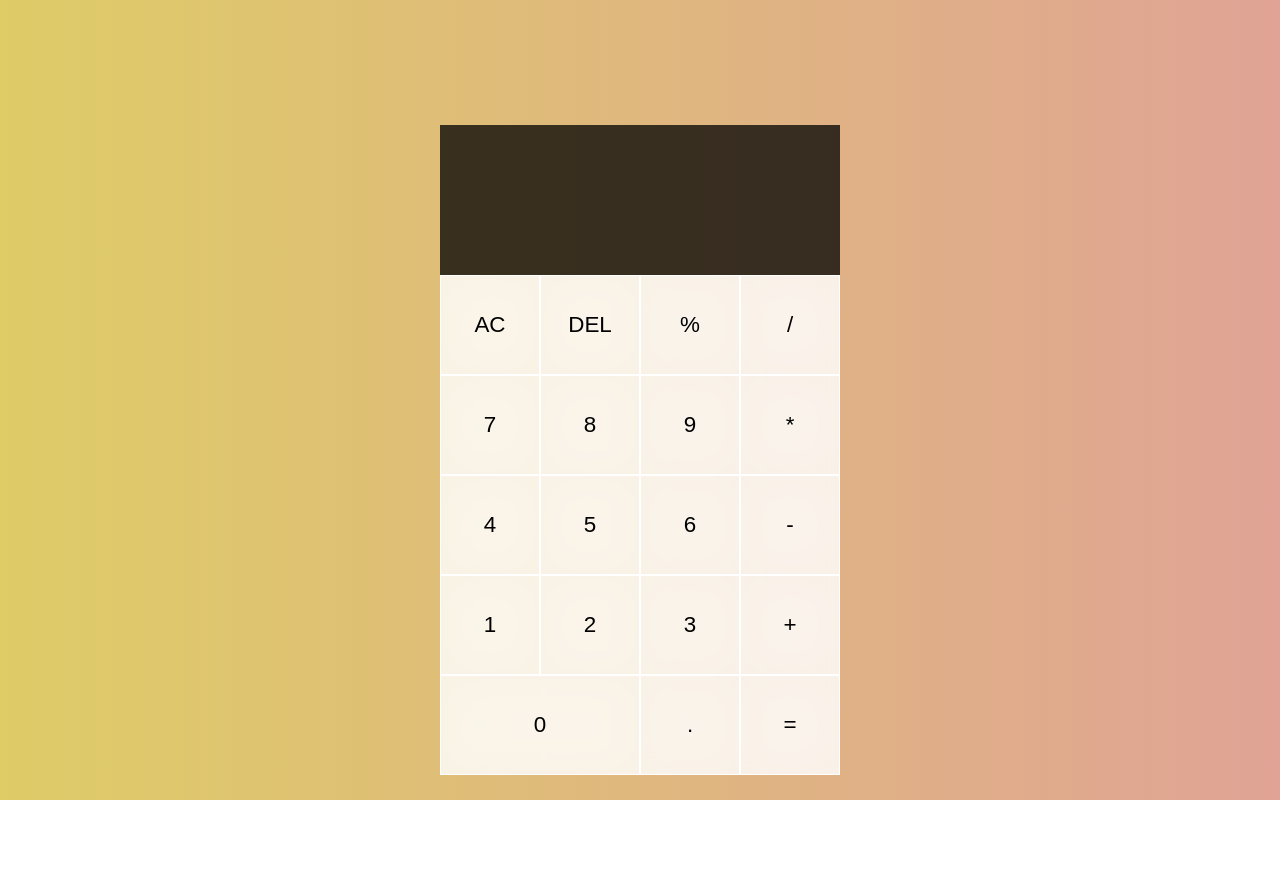
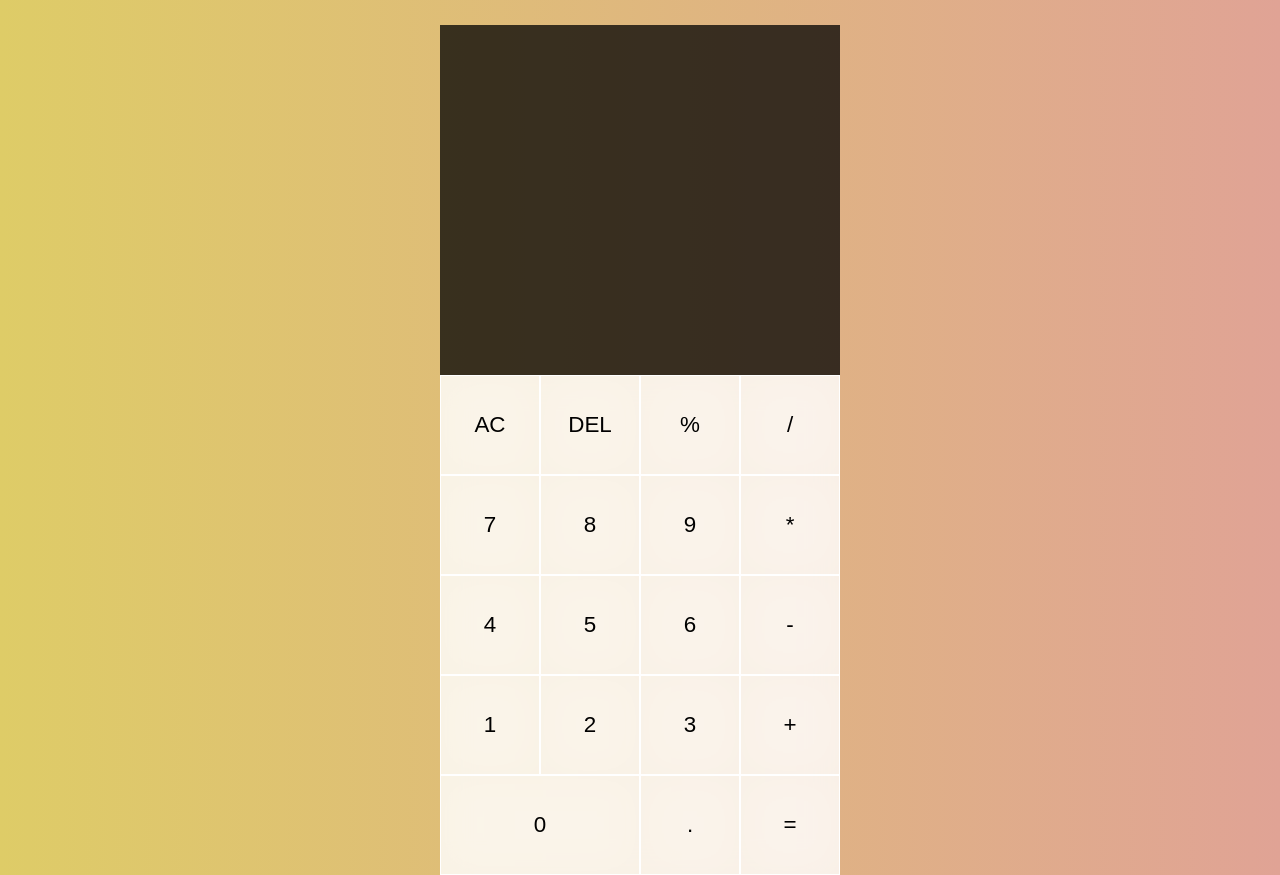
Before and after one commit to luisherdeth2020/Calculadora, a React (Vite) app: page / in a window 1280 px wide. Before the commit the page ends 800 px from the top, so only its background shows below. Built offline with nearby package versions, Linux system fonts and the light colour scheme.

Commit message:
Calculator v1.2

```diff
--- a/src/App.jsx
+++ b/src/App.jsx
@@ -1,11 +1,9 @@
 import './App.css';
 import Teclas from './components/Teclas';
-// import Pantalla from './components/Pantalla';
 
 function App() {
 	return (
 		<div className="App">
-
 			<Teclas />
 		</div>
 	);
--- a/src/components/Pantalla.module.css
+++ b/src/components/Pantalla.module.css
@@ -1,11 +1,14 @@
-.screen{
-    height: 150px;
+.screen {
+    max-width: 400px;
+	height: 350px;
 	display: flex;
 	align-items: center;
 	justify-content: end;
 	padding: 1rem;
 	font-size: 3rem;
 	font-weight: 400;
-    color:white;
-    background-color: rgba(0, 0, 0, .75);
+	color: white;
+	background-color: rgba(0, 0, 0, 0.75);
+	word-wrap: break-word;
+	word-break: break-all;
 }
--- a/src/components/Teclas.jsx
+++ b/src/components/Teclas.jsx
@@ -1,7 +1,7 @@
 import { useState, useEffect } from 'react';
 import styles from './Teclas.module.css';
 import Pantalla from './Pantalla';
-import { evaluate, isNumber, isString } from 'mathjs';
+import { evaluate, isNumber } from 'mathjs';
 
 export function Teclas() {
 	const [input, setInput] = useState('');
@@ -29,13 +29,12 @@ export function Teclas() {
 		{ color: 'btnYellow', data: '=' },
 	];
 
-	console.log(input.length);
 	const onButtonClick = (e) => {
 		const lastInput = e.data;
 		const operators = /[-+*%/]/;
 		const isAC = lastInput === 'AC';
 
-		if (isAC && isNumber(input)) {
+		if (isAC) {
 			setInput('');
 			setErrorMessage({
 				show: false,
@@ -70,7 +69,6 @@ export function Teclas() {
 		//  Evalua si el INPUT contiene el operador (-,+,*,/)
 		//  Me devuelves TODO el valor del input MENOS el último y AÑADE la TECLA(valor) PULSADA
 		else if (operators.test(input.toString().slice(-1)) && operators.test(lastInput)) {
-			alert("jeje")
 			setInput(`${input.toString().slice(0, -1)}${lastInput}`);
 		}
 		// Muestra la TECLA(valor) introducido en PANTALLA(calculadora)
```
Lines whose indentation alone changed are shown as unchanged.
